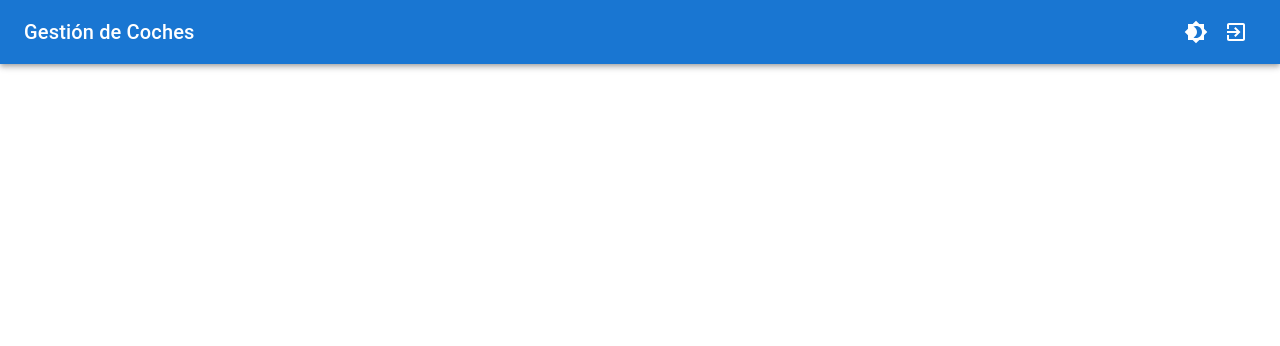
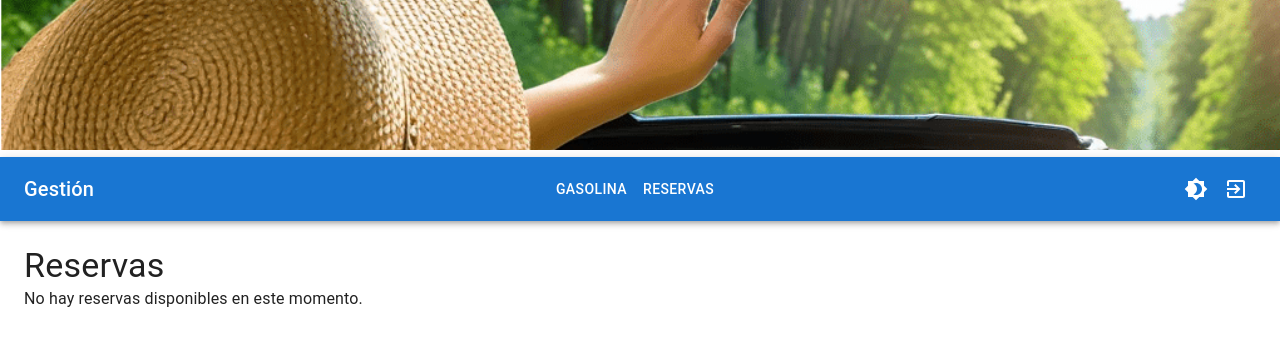
Before and after one commit to Chambur/managementcar, a React (Create React App) app in the folder LucasRent Front/lucas-rent-front/: page /reservas in a window 1280 px wide. Before the commit this address had no page. Shown: the top 346 px of the page. Built offline with nearby package versions, Linux system fonts and the light colour scheme; sample sign-in values are in the browser's storage.

Commit message:
update front

```diff
--- a/LucasRent Front/lucas-rent-front/src/App.js
+++ b/LucasRent Front/lucas-rent-front/src/App.js
@@ -8,6 +8,8 @@ import Login from './components/Login';
 import CarList from './components/CarList';
 import CarForm from './components/CarForm';
 import Navbar from './components/Navbar';
+import Reservas from './components/Reservas';
+import BannerImage from './images/banner2.jpg';
 
 function App() {
   const [darkMode, setDarkMode] = useState(false);
@@ -25,6 +27,11 @@ function App() {
     <ThemeProvider theme={theme}>
       <CssBaseline />
       <BrowserRouter>
+      <img
+        src={BannerImage}
+        alt="Banner"
+        style={{ width: '100%', height: '150px', objectFit: 'cover' }} // Ajustar altura y mantener proporciones
+      />
         {isAuthenticated && (
           <Navbar
             darkMode={darkMode}
@@ -77,6 +84,10 @@ function App() {
             path="/"
             element={<Navigate to="/cars" />}
           />
+          <Route
+            path="/reservas"
+            element={isAuthenticated ? <Reservas /> : <Navigate to="/login" />}
+            />
         </Routes>
       </BrowserRouter>
     </ThemeProvider>
--- a/LucasRent Front/lucas-rent-front/src/components/CarList.js
+++ b/LucasRent Front/lucas-rent-front/src/components/CarList.js
@@ -20,7 +20,9 @@ import {
   Edit as EditIcon,
   Delete as DeleteIcon,
   Add as AddIcon,
-  Search as SearchIcon
+  Search as SearchIcon,
+  Lock as LockIcon,
+  Check as CheckIcon
 } from '@mui/icons-material';
 import { useNavigate } from 'react-router-dom';
 import { getCars, deleteCar } from '../services/api';
@@ -168,6 +170,7 @@ function CarList() {
         <Table>
           <TableHead>
             <TableRow sx={{ backgroundColor: 'primary.main' }}>
+              <TableCell sx={{ color: 'white', fontWeight: 'bold', fontSize: '1.1rem' }}>Reservado</TableCell>
               <TableCell sx={{ color: 'white', fontWeight: 'bold', fontSize: '1.1rem' }}>Matrícula</TableCell>
               <TableCell sx={{ color: 'white', fontWeight: 'bold', fontSize: '1.1rem' }}>Modelo</TableCell>
               <TableCell sx={{ color: 'white', fontWeight: 'bold', fontSize: '1.1rem' }}>Color</TableCell>
@@ -179,8 +182,15 @@ function CarList() {
             {filteredCars.map((car) => (
               <TableRow
                 key={car.id}
-                sx={{ '&:hover': { backgroundColor: 'action.hover' } }}
+                sx={{
+                  '&:hover': { backgroundColor: 'action.hover' },
+                  backgroundColor: 'transparent',
+                  color: 'black'
+                }}
               >
+                <TableCell>
+                  {car.reservado ? <LockIcon color="error" /> : <CheckIcon color="success" />}
+                </TableCell>
                 <TableCell>
                   <Typography sx={{
                     fontWeight: 500,
@@ -253,7 +263,7 @@ function CarList() {
             ))}
             {filteredCars.length === 0 && (
               <TableRow>
-                <TableCell colSpan={5} align="center" sx={{ py: 3 }}>
+                <TableCell colSpan={6} align="center" sx={{ py: 3 }}>
                   <Typography variant="body1" color="text.secondary">
                     No se encontraron coches con esa matrícula
                   </Typography>
--- a/LucasRent Front/lucas-rent-front/src/components/Navbar.js
+++ b/LucasRent Front/lucas-rent-front/src/components/Navbar.js
@@ -3,7 +3,8 @@ import {
   Toolbar,
   Typography,
   IconButton,
-  Box
+  Box,
+  Button
 } from '@mui/material';
 import {
   Brightness4 as DarkIcon,
@@ -23,11 +24,15 @@ function Navbar({ darkMode, setDarkMode, setIsAuthenticated }) {
 
   return (
     <AppBar position="static">
-      <Toolbar>
+      <Toolbar sx={{ justifyContent: 'space-between' }}>
         <Typography variant="h6" component="div" sx={{ flexGrow: 1 }}>
-          Gestión de Coches
+          Gestión
         </Typography>
-        <Box>
+        <Box sx={{ flexGrow: 1, display: 'flex', justifyContent: 'left' }}>
+          <Button onClick={() => navigate('/cars')} color="inherit">Gasolina</Button>
+          <Button onClick={() => navigate('/reservas')} color="inherit">Reservas</Button>
+        </Box>
+        <Box sx={{ display: 'flex', alignItems: 'center' }}>
           <IconButton
             color="inherit"
             onClick={() => setDarkMode(!darkMode)}
@@ -38,7 +43,7 @@ function Navbar({ darkMode, setDarkMode, setIsAuthenticated }) {
             color="inherit"
             onClick={handleLogout}
           >
-            <LogoutIcon />
+          <LogoutIcon />
           </IconButton>
         </Box>
       </Toolbar>
--- /dev/null
+++ b/LucasRent Front/lucas-rent-front/src/components/Reservas.js
@@ -0,0 +1,13 @@
+import { Box, Typography } from '@mui/material';
+
+function Reservas() {
+  return (
+    <Box sx={{ p: 3 }}>
+      <Typography variant="h4">Reservas</Typography>
+      <Typography variant="body1">No hay reservas disponibles en este momento.</Typography>
+      {/* Aquí puedes agregar más lógica para mostrar reservas cuando estén disponibles */}
+    </Box>
+  );
+}
+
+export default Reservas;
```
Also changed, not shown: LucasRent Front/lucas-rent-front/src/images/banner2.jpg (added), 1 other file (tests, documents, lock files or other folders).
